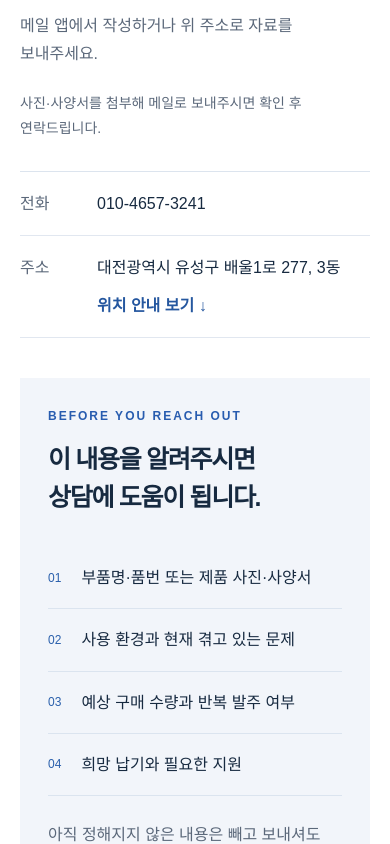
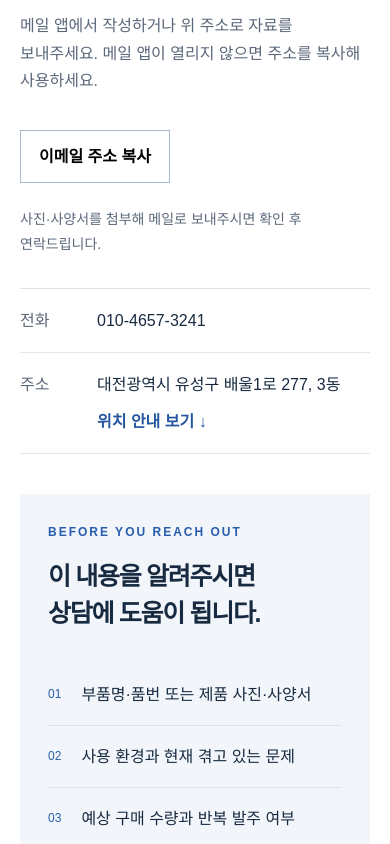
Before and after one commit to jnbcompno1-tech/JNBhomepageFront, a Next.js app: page /contact in a window 390 px wide. Shown: the part 900-1744 px from the top of the page. Built offline with nearby package versions, Linux system fonts and the light colour scheme.

Commit message:
feat: add email copy and phone link to inquiry paths
Co-Authored-By: Claude Opus 5.5 <noreply@anthropic.com>

```diff
--- a/src/components/ComponentSearch.tsx
+++ b/src/components/ComponentSearch.tsx
@@ -1,7 +1,6 @@
 'use client';
 
 import { useState } from 'react';
-import Link from 'next/link';
 import { categories, findComponents, componentInquiry } from '@/data/components.mjs';
 import { company } from '@/data/site';
 import s from './Site.module.css';
@@ -20,6 +19,6 @@ export default function ComponentSearch() {
     <p className={s.note}>기존 공급망을 통해 조달할 수 있는 주요 품목과 공급·개발 경험을 소개합니다. 실제 공급 가능 여부와 최소 주문 수량·납기는 요청하신 품번과 사양을 기준으로 확인합니다.</p>
     <p role="status" className={s.componentCount}>검색 결과 {results.length}개{category !== '전체' && ` · ${category}`}</p>
     {results.length ? <ul className={s.componentResults}>{results.map(item => <li key={item.name}><span className={s.eyebrow}>{item.category}</span><h3>{item.name}</h3><p>{item.scope}</p><a className={s.textLink} href={componentInquiry(company.email, item.name)}>이 품목 이메일 문의 ↗</a></li>)}</ul> : <div className={s.notice}><h3>검색 조건에 맞는 등록 품목이 없습니다.</h3><p>목록에 없는 부품도 조달 상담을 받습니다. 품번·사양서 또는 사진을 보내주시면 공급처와 조달 가능 여부를 확인해 드립니다.</p><div className={s.buttons}><a className={s.button} href={componentInquiry(company.email, query.trim() || category)}>찾는 부품 이메일 문의 ↗</a><button type="button" className={s.outlineButton} onClick={() => { setQuery(''); setCategory('전체'); }}>전체 품목 보기</button></div></div>}
-    <p className={s.note}>이메일 문의를 누르면 부품명이 채워진 메일 작성 화면이 열립니다. <Link href="/contact" className={s.textLink}>전화·문의 안내 보기 ↗</Link></p>
+    <p className={s.note}>이메일 문의를 누르면 부품명이 채워진 메일 작성 화면이 열리며, 메일 앱에서 직접 보내셔야 접수됩니다. 전화 상담: <a href={`tel:${company.phone}`} className={s.textLink}>{company.phone}</a> · 이메일: {company.email}</p>
   </section>;
 }
--- /dev/null
+++ b/src/components/CopyEmail.tsx
@@ -0,0 +1,15 @@
+'use client';
+
+import { useState } from 'react';
+import { company } from '@/data/site';
+import s from './Site.module.css';
+
+// 메일 앱이 없는 방문자를 위한 주소 복사. 결과는 실제 클립보드 동작에 따라 안내한다.
+export default function CopyEmail() {
+  const [message, setMessage] = useState('');
+  async function copy() {
+    try { await navigator.clipboard.writeText(company.email); setMessage('이메일 주소를 복사했습니다.'); }
+    catch { setMessage(`복사하지 못했습니다. ${company.email} 주소를 직접 입력해 주세요.`); }
+  }
+  return <><button type="button" className={s.outlineButton} onClick={copy}>이메일 주소 복사</button><span role="status" className={s.note}>{message}</span></>;
+}
```
Also changed, not shown: src/app/contact/page.tsx (+2 -1 lines), tests/browser-check.mjs (+7 -2 lines).
